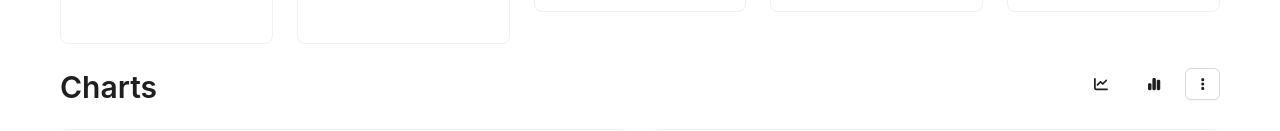
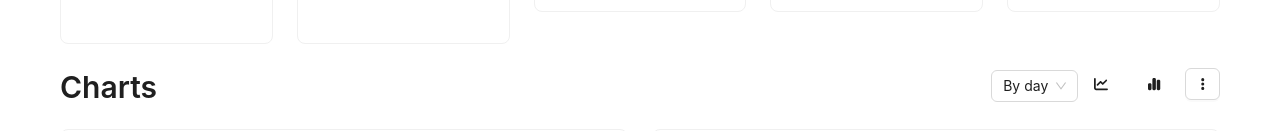
Before and after one commit to MarkSuttirak/woocommerce-analytics, a React (Create React App) app: page / in a window 1280 px wide. Shown: the part 338-469 px from the top of the page. Built offline with nearby package versions, Linux system fonts and the light colour scheme; no server answers.

Commit message:
Update wa-dashboard.js

```diff
--- a/src/pages/wa-dashboard.js
+++ b/src/pages/wa-dashboard.js
@@ -640,6 +640,13 @@ function WaDashboard() {
             <Title level={2}>Charts</Title>
           </div>
           <div className='col-sm-6 text-end'>
+            <Select
+                defaultValue="byday"
+                options={[
+                    {value: 'byday', label: 'By day'},
+                    {value: 'byweek', label: 'By week'},
+                ]}
+            />
             <Space>
                 <Button type="ghost" onClick={showLineChart}>
                     <FontAwesomeIcon icon={faChartLine}/>
```
